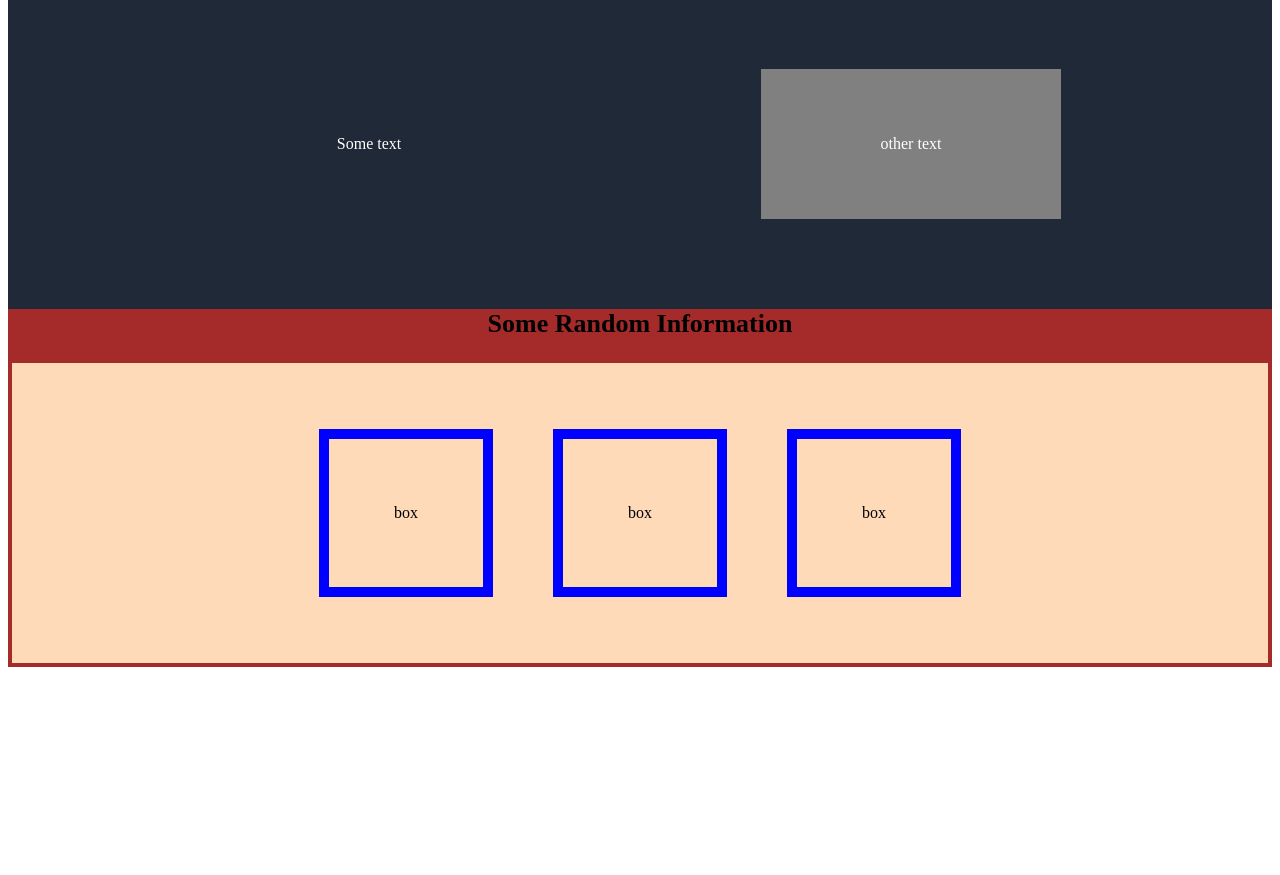
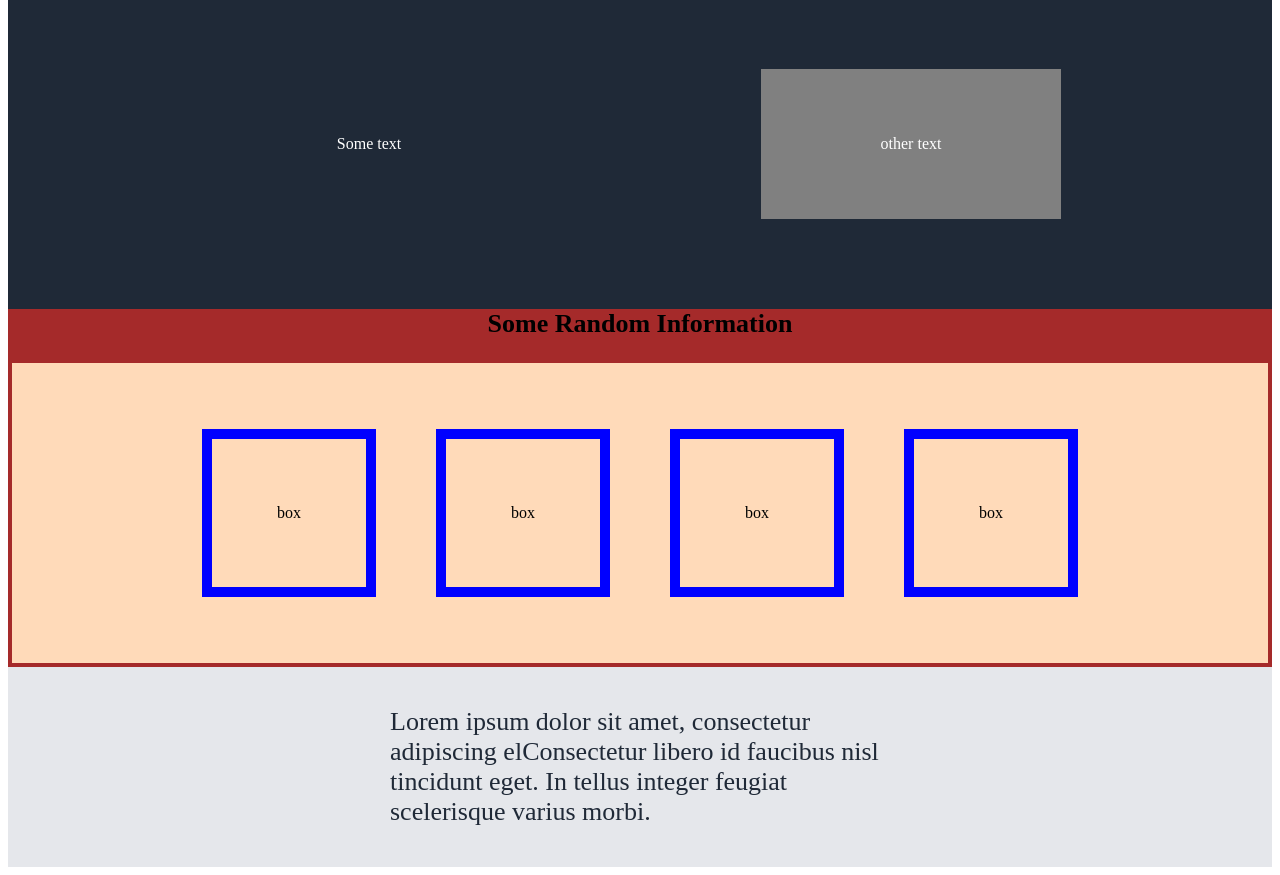
Before and after one commit to gvarbanov96/top-landing-page, a plain HTML site: page index.html in a window 1280 px wide. Shown: the part 50-925 px from the top of the page. Before the commit the page ends 800 px from the top, so only its background shows below. Drawn offline with Linux system fonts and the light colour scheme.

Commit message:
added quote section

```diff
--- a/index.html
+++ b/index.html
@@ -36,6 +36,13 @@
             <div class="one">box</div>
             <div class="two">box</div>
             <div class="three">box</div>
+            <div class="four">box</div>
+        </div>
+
+        <div class="flex-container2">
+            <div class="quotebox">
+                Lorem ipsum dolor sit amet, consectetur adipiscing elConsectetur libero id faucibus nisl tincidunt eget. In tellus integer feugiat scelerisque varius morbi.
+            </div>
         </div>
 
     </body>
--- a/style.css
+++ b/style.css
@@ -83,3 +83,23 @@
     border: 10px solid blue;
     padding:65px;
 }
+
+.four {
+    border: 10px solid blue;
+    padding:65px;
+}
+
+.flex-container2 {
+    display: flex;
+    justify-content: center;
+    align-items: center;
+    height: 200px;
+    background-color: #e5e7eb;
+}
+
+.quotebox {
+    width: 500px;
+    font-size: 26px;
+    font-style: light italic;
+    color: #1F2937;
+}
```
